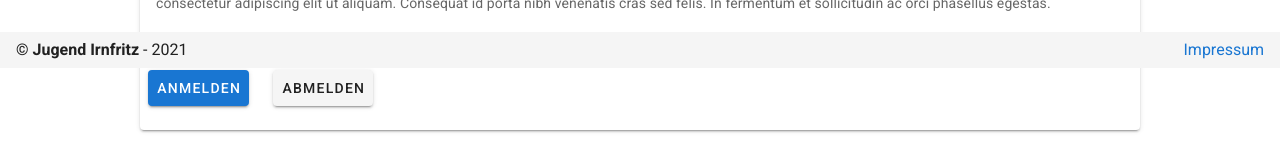
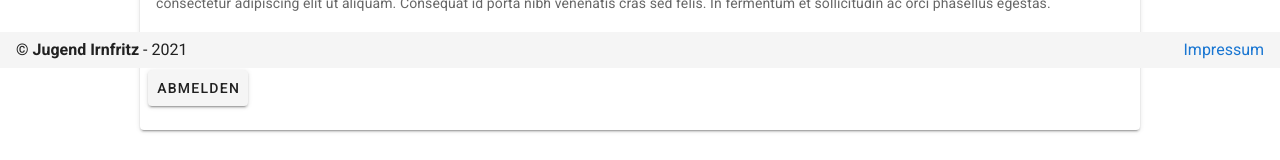
Before and after one commit to MarkusKiesel93/bierrallye_webpage, a Vue app in the folder frontend/: page / in a window 1280 px wide. Shown: the part 732-892 px from the top of the page. Built offline with nearby package versions, Linux system fonts and the light colour scheme; no server answers.

Commit message:
hide register button if no free places

```diff
--- a/frontend/src/views/HomeView.vue
+++ b/frontend/src/views/HomeView.vue
@@ -30,7 +30,7 @@
     </v-card-text>
 
     <v-card-actions>
-      <v-btn color="primary" class="my-4 mr-4" :to="{ name: 'RegisterView' }">
+      <v-btn v-if="placesFree>0" color="primary" class="my-4 mr-4" :to="{ name: 'RegisterView' }">
         Anmelden
       </v-btn>
       <v-btn class="my-4" :to="{ name: 'DeregisterView' }">
```
